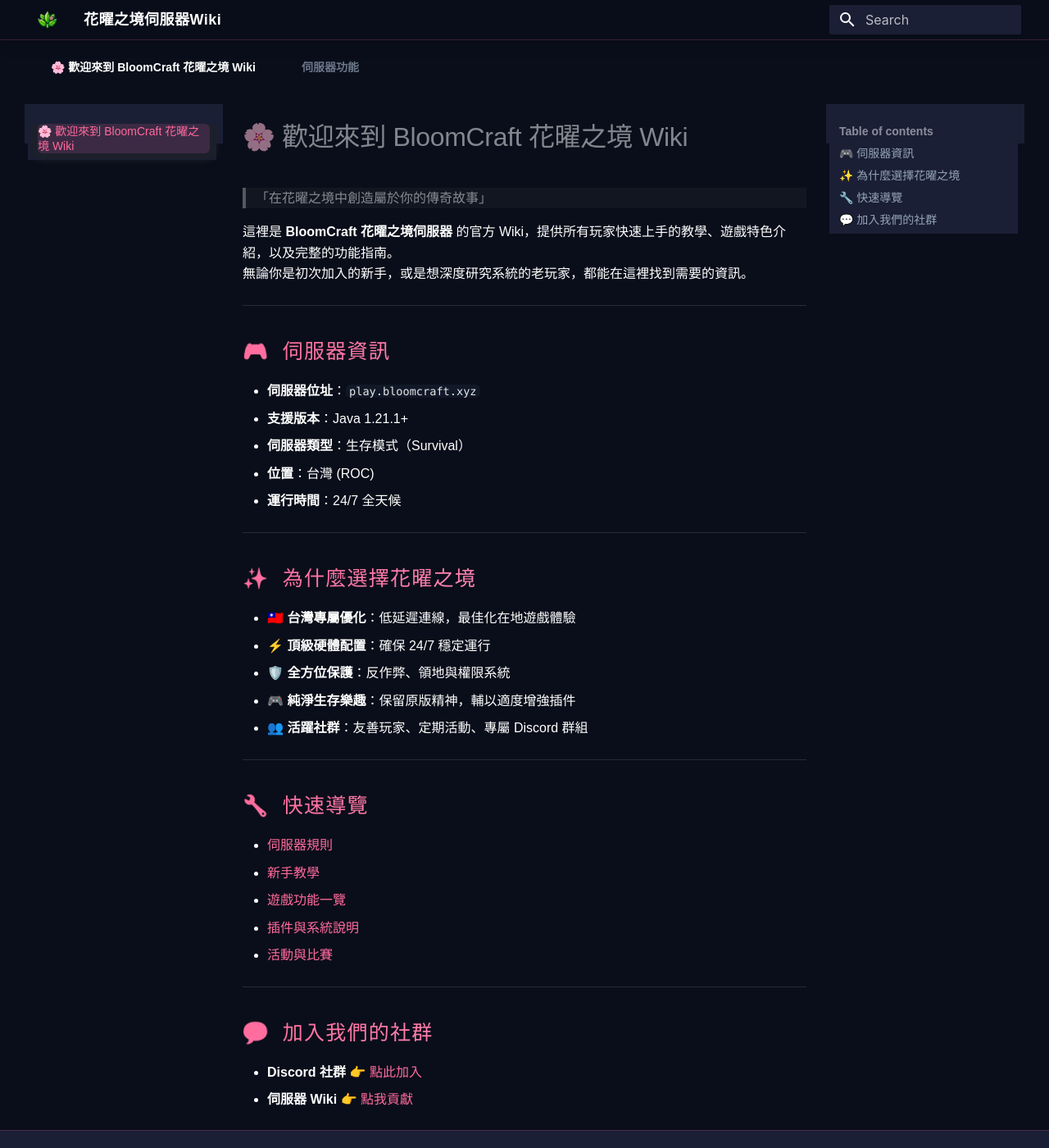
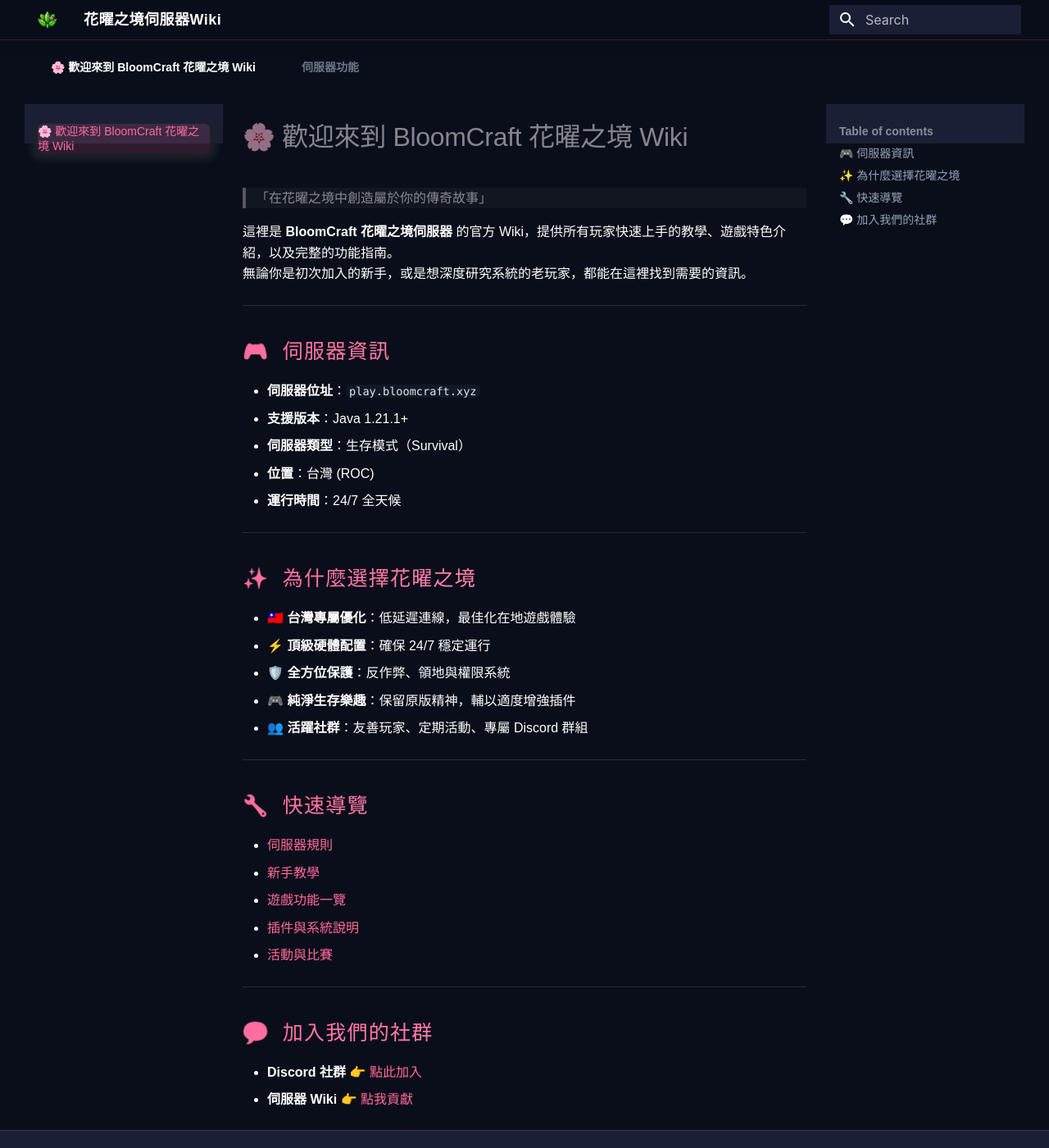
Before and after one commit to RyanisyydsTT/bloomcraft-wikipage, an MkDocs documentation site: the page built from docs/index.md, in a window 1280 px wide and 1400 px high. Shown: the whole window at 82% size. Built offline with MkDocs 1.6.1 and Material for MkDocs 9.7.7, drawn with Linux system fonts in a browser that asks for light colours; some web fonts are replaced.

Commit message:
我愛CSS (惱)

```diff
--- a/docs/stylesheets/extra.css
+++ b/docs/stylesheets/extra.css
@@ -223,3 +223,35 @@
   border-radius: 6px;
   color: var(--primary) !important;
 }
+
+/* === 強制徹底清理 TOC/Nav 的背景塊狀 === */
+
+/* 清除所有 nav 列表、子列表的背景 */
+.md-nav,
+.md-nav__list,
+.md-nav__item,
+.md-nav__item--nested,
+.md-nav--primary,
+.md-nav--secondary {
+  background: transparent !important;
+  box-shadow: none !important;
+}
+
+/* 清掉奇數/偶數列的交錯底色（Material 會在列表用 nth-child 加顏色） */
+.md-nav__item:nth-child(odd),
+.md-nav__item:nth-child(even) {
+  background: transparent !important;
+}
+
+/* 只允許 hover/active 出現背景 */
+.md-nav__link:hover,
+.md-nav__link:focus {
+  background: rgba(255, 255, 255, 0.05) !important;
+  border-radius: 6px !important;
+  color: var(--primary) !important;
+}
+.md-nav__item .md-nav__link--active {
+  background: rgba(255, 107, 157, 0.15) !important;
+  border-radius: 6px !important;
+  color: var(--primary) !important;
+}
```
